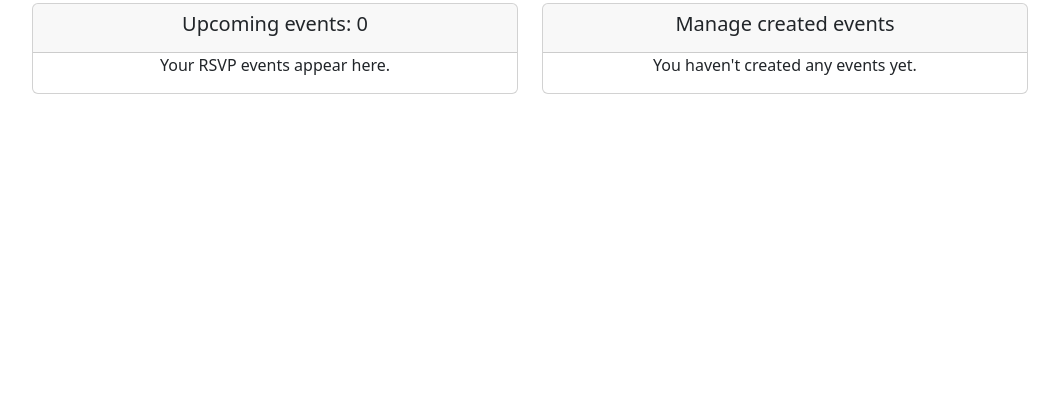
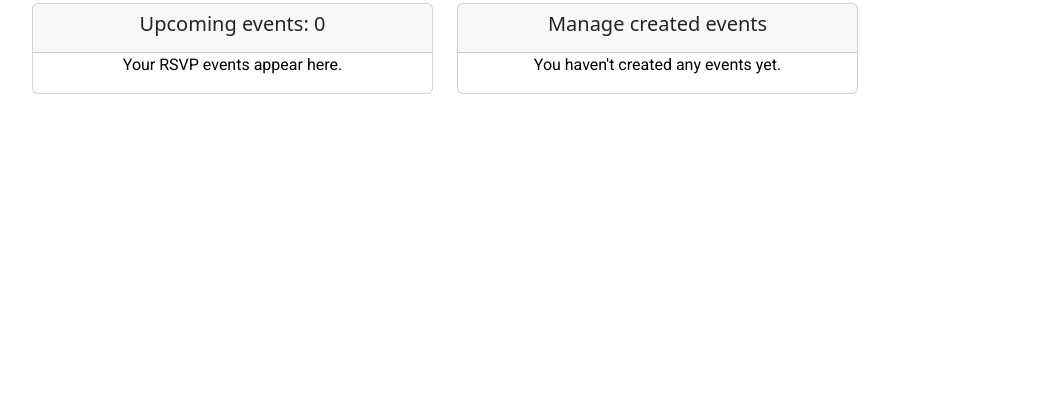
Before and after one commit to farrelljade/AgeCode, a Django app: page /view_profile/ in a window 1280 px wide. Shown: the part 391-800 px from the top of the page, without its empty margins (110-1169 px from the left). Run offline with Django 5.2, Linux system fonts and the light colour scheme; the visitor is signed in with stand-in values (Sample User, id 1); data that the repository does not hold is empty.

Commit message:
Add Google fonts to application.

```diff
--- a/agecode/static/agecode/css/custom-styles.css
+++ b/agecode/static/agecode/css/custom-styles.css
@@ -47,3 +47,8 @@
 .yellow-text {
   color: #eaea10; /* Using hexadecimal value */
 }
+
+h1, h2, h3, p {
+  font-family: 'Roboto', sans-serif;
+  color: hsl(0, 0%, 0%);
+}
--- a/agecode/templates/agecode/base.html
+++ b/agecode/templates/agecode/base.html
@@ -12,6 +12,9 @@
 
     <!-- JQuery -->
     <script src="https://code.jquery.com/jquery-3.6.0.min.js"></script>
+
+    <!-- Google Fonts -->
+    <link href="https://fonts.googleapis.com/css2?family=Roboto:wght@400;700&display=swap" rel="stylesheet">
   </head>
   <body>
     {% include 'agecode/navbar.html' %}
--- a/agecode/templates/agecode/view_profile.html
+++ b/agecode/templates/agecode/view_profile.html
@@ -5,7 +5,7 @@
 
 <div class="container-fluid">
   <div class="row">
-    <div class="col-sm-6">
+    <div class="col-sm-5">
       <div class="position-relative" style="width: 300px;">
         <img src="{{ profile_user.profile.image.url }}" class="img-fluid rounded-circle" alt="Profile Picture of {{ profile_user.username }}">
         <div class="position-absolute" style="top: 50%; left: 50%; transform: translate(-50%, -300%); border-radius: 50%; width: 50%; text-align: center; background-color: rgba(0, 0, 0, 0.7); padding: 10px;">
@@ -16,7 +16,7 @@
       </div>
     </div>
 
-    <div class="col-sm-6">
+    <div class="col-sm-5">
       <div class="card no-border-card">
         <div class="card-body">
           <h5 class="card-title">About Me</h5>
@@ -34,7 +34,7 @@
   <div class="row">
 
     <!-- Upcoming Events Column -->
-    <div class="col-md-6">
+    <div class="col-md-5">
       <div class="card text-center" style="width: 100%;">
         <div class="card-header">
           <h5>Upcoming events: {{ event_count }}</h5>
@@ -60,7 +60,7 @@
     </div>
 
     <!-- Manage Events Column -->
-    <div class="col-md-6">
+    <div class="col-md-5">
       <div class="card text-center" style="width: 100%;">
         <div class="card-header">
           <h5>Manage created events</h5>
```
